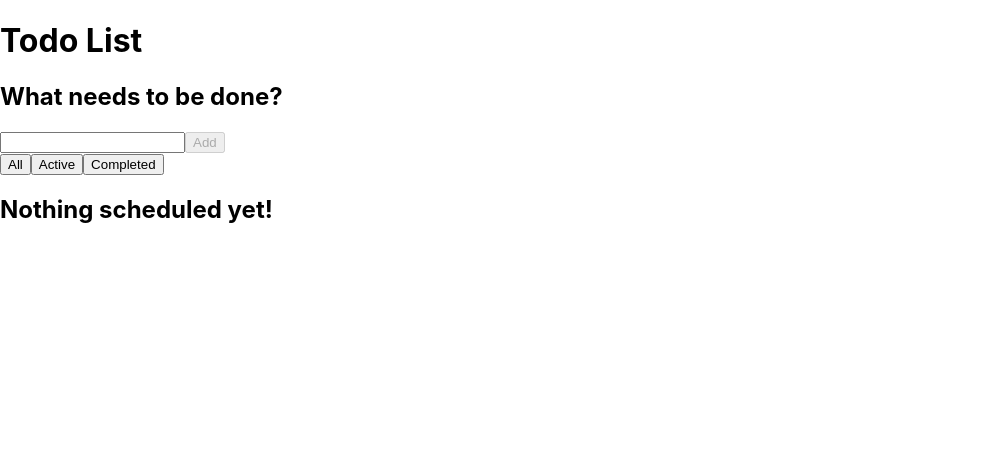
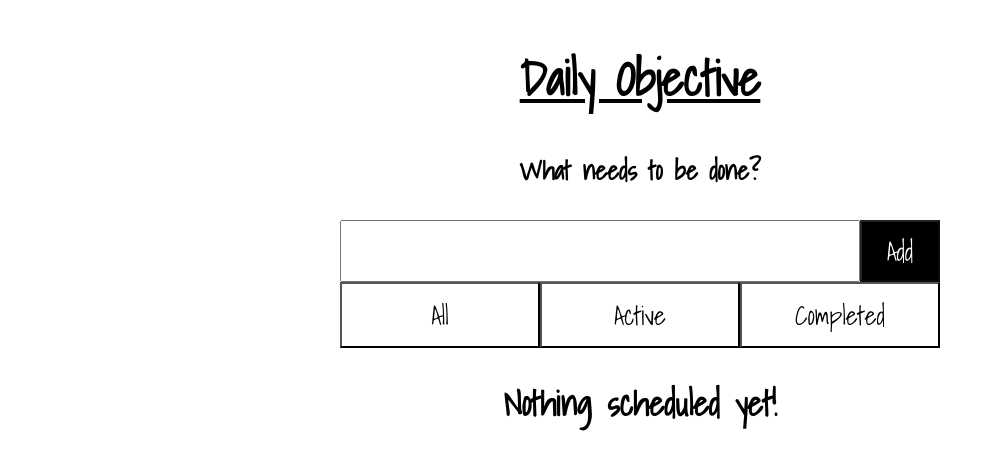
Before and after one commit to iam-saeed/todo-app, a React (Create React App) app: page / in a window 1280 px wide. Shown: the top 470 px of the page, without its empty margins (0-1003 px from the left). Built offline with nearby package versions, Linux system fonts and the light colour scheme.

Commit message:
some styles added

```diff
--- a/public/index.html
+++ b/public/index.html
@@ -15,6 +15,9 @@
       user's mobile device or desktop. See https://developers.google.com/web/fundamentals/web-app-manifest/
     -->
     <link rel="manifest" href="%PUBLIC_URL%/manifest.json" />
+    <link rel="preconnect" href="https://fonts.googleapis.com">
+<link rel="preconnect" href="https://fonts.gstatic.com" crossorigin>
+<link href="https://fonts.googleapis.com/css2?family=Shadows+Into+Light&display=swap" rel="stylesheet">
     <!--
       Notice the use of %PUBLIC_URL% in the tags above.
       It will be replaced with the URL of the `public` folder during the build.
--- /dev/null
+++ b/src/App.css
@@ -0,0 +1,22 @@
+
+.App {
+    display: flex;
+    justify-content:center;
+}
+
+h1 {
+    display: flex;
+    font-size: 48px;
+    text-decoration: underline;
+    justify-content:center;
+}
+
+label {
+    display: flex;
+    justify-content:center;
+}
+
+ul {
+    display: flex;
+    flex-direction: column;
+}
--- a/src/App.js
+++ b/src/App.js
@@ -1,10 +1,11 @@
 
 import React, { useState } from 'react';
-
 import Todo from './components/Todo.jsx';
 import Form from './components/Form.jsx';
 import FilterButton from './components/FilterButton.jsx';
 import { nanoid } from "nanoid";
+
+import './App.css'
 
 
 function App(props) {
@@ -55,7 +56,7 @@ function App(props) {
     }
 
   const feature_list = FILTER_NAMES.map(name => (
-    <FilterButton key={name} name={name} isPressed={name === filter} setFilter={setFilter} />
+    <FilterButton key={name} name={name}  isPressed={name === filter} setFilter={setFilter} />
   ))
 
     const taskNoun = taskList.length !== 1 ? "tasks" : "task";
@@ -64,7 +65,8 @@ function App(props) {
 
   return (
     <div className="App">
-        <h1>Todo List</h1>
+      <div className="main_content">
+        <h1>Daily Objective</h1>
         <Form addTask={addTask} />
 
         <div className="filters btn-group stack-exception">
@@ -75,6 +77,7 @@ function App(props) {
         <ul className="todo-list stack-large stack-exception">
           {taskList}
         </ul>
+        </div>
     </div>
   );
 }
--- a/src/components/FilterButton.jsx
+++ b/src/components/FilterButton.jsx
@@ -1,8 +1,9 @@
 import React from 'react'
+import '../styles/FilterButton.css'
 
 const FilterButton = (props) => {
   return (
-    <button type="button" className="btn toggle-btn" aria-pressed={props.isPressed} onClick={() => props.setFilter(props.name)}>
+    <button type="button" className="btn-toggle-btn" aria-pressed={props.isPressed} onClick={() => props.setFilter(props.name)}>
       <span> {props.name}</span>
     </button>
   )
--- a/src/components/Form.jsx
+++ b/src/components/Form.jsx
@@ -1,4 +1,5 @@
 import React, { useState } from 'react'
+import '../styles/Form.css'
 
 const Form = (props) => {
   const [name, setName] = useState('')
@@ -28,7 +29,7 @@ const Form = (props) => {
     autoComplete="off"
     onChange={handleChange}
     />
-    <button disabled={disabled}>Add</button>
+    <button id="add-btn" disabled={disabled}>Add</button>
     </form>
   )
 }
--- a/src/components/Todo.jsx
+++ b/src/components/Todo.jsx
@@ -1,4 +1,5 @@
 import React, { useState } from 'react'
+import '../styles/Todo.css';
 
 const Todo = (props) => {
   const [isEditing, setEditing] = useState(false);
--- a/src/index.css
+++ b/src/index.css
@@ -1,13 +1,75 @@
-body {
-  margin: 0;
-  font-family: -apple-system, BlinkMacSystemFont, 'Segoe UI', 'Roboto', 'Oxygen',
-    'Ubuntu', 'Cantarell', 'Fira Sans', 'Droid Sans', 'Helvetica Neue',
-    sans-serif;
-  -webkit-font-smoothing: antialiased;
-  -moz-osx-font-smoothing: grayscale;
+* {
+    font-family: 'Shadows Into Light', cursive;
+    font-size: 26px;
 }
 
-code {
-  font-family: source-code-pro, Menlo, Monaco, Consolas, 'Courier New',
-    monospace;
-}
+.c-cb {
+    display: flex;
+    align-items: center;
+    box-sizing: border-box;
+    -webkit-font-smoothing: antialiased;
+    font-weight: 400;
+    font-size: 1.6rem;
+    line-height: 1.25;
+    display: block;
+    position: relative;
+    min-height: 44px;
+    padding-left: 40px;
+    clear: left;
+  }
+  .c-cb > label::before,
+  .c-cb > input[type="checkbox"] {
+    box-sizing: border-box;
+    top: -2px;
+    left: -2px;
+    width: 44px;
+    height: 44px;
+  }
+  .c-cb > input[type="checkbox"] {
+    -webkit-font-smoothing: antialiased;
+    display: flex;
+    align-items: center;
+    cursor: pointer;
+    position: absolute;
+    z-index: 1;
+    margin: 0;
+    opacity: 0;
+  }
+  .c-cb > label {
+    font-size: inherit;
+    font-family: inherit;
+    line-height: inherit;
+    display: inline-block;
+    margin-bottom: 0;
+    padding: 8px 15px 5px;
+    cursor: pointer;
+    touch-action: manipulation;
+  }
+  .c-cb > label::before {
+    content: "";
+    position: absolute;
+    border: 2px solid currentColor;
+    background: transparent;
+  }
+  .c-cb > input[type="checkbox"]:focus + label::before {
+    border-width: 4px;
+    outline: 3px dashed #228bec;
+  }
+  .c-cb > label::after {
+    box-sizing: content-box;
+    content: "";
+    position: absolute;
+    top: 11px;
+    left: 9px;
+    width: 18px;
+    height: 7px;
+    transform: rotate(-45deg);
+    border: solid;
+    border-width: 0 0 5px 5px;
+    border-top-color: transparent;
+    opacity: 0;
+    background: transparent;
+  }
+  .c-cb > input[type="checkbox"]:checked + label::after {
+    opacity: 1;
+  }
--- a/src/index.js
+++ b/src/index.js
@@ -7,7 +7,7 @@ const DATA = []
 
 ReactDOM.render(
   <React.StrictMode>
-    <App tasks={DATA}/>
+    <App tasks={DATA} />
   </React.StrictMode>,
   document.getElementById('root')
 );
--- /dev/null
+++ b/src/styles/FilterButton.css
@@ -0,0 +1,6 @@
+.btn-toggle-btn {
+    background-color: transparent;
+    padding: 10px;
+    width: 200px;
+    cursor: pointer;
+}
--- /dev/null
+++ b/src/styles/Form.css
@@ -0,0 +1,19 @@
+input {
+    width: 500px;
+    padding: 8px;
+    outline: none;
+}
+
+#add-btn {
+    padding: 8px;
+    width: 80px;
+    background-color: black;
+    color: white;
+    cursor: pointer;
+}
+
+h2 {
+    display: flex;
+    font-size: 34px;
+    justify-content: center;
+}
--- /dev/null
+++ b/src/styles/Todo.css
@@ -0,0 +1,5 @@
+li {
+    display: flex;
+    margin-bottom: 5vh;
+    align-items: center;
+}
```
